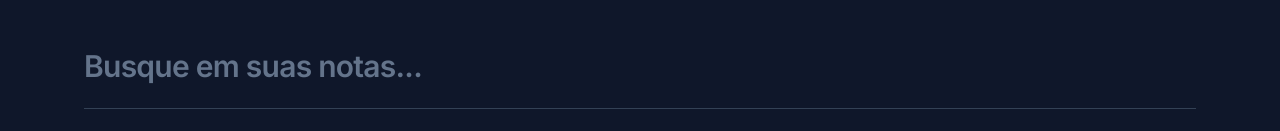
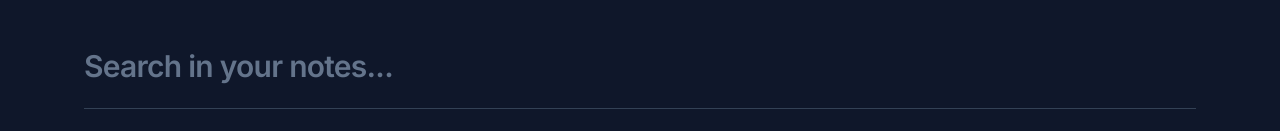
Before and after one commit to duducamargo/note-express, a React (Vite) app: page / in a window 1280 px wide. Shown: the top 131 px of the page. Built offline with nearby package versions, Linux system fonts and the light colour scheme.

Commit message:
language fixed

```diff
--- a/src/App.tsx
+++ b/src/App.tsx
@@ -62,7 +62,7 @@ export default function App() {
       <form className="w-full">
         <input
           type="text"
-          placeholder="Busque em suas notas..."
+          placeholder="Search in your notes..."
           className="w-full bg-transparent text-3xl font-semibold tracking-tight placeholder:text-slate-500 outline-none"
           onChange={handleSearch}
         />
--- a/src/components/NoteCard.tsx
+++ b/src/components/NoteCard.tsx
@@ -49,9 +49,9 @@ export default function NoteCard({ note, onNoteDeleted }: NoteCardProps) {
             onClick={() => onNoteDeleted(note.id)}
             className="w-full bg-slate-800 py-4 text-center text-sm text-slate-300 outline-none font-medium group"
           >
-            Deseja{" "}
+            Do you want to{" "}
             <span className="text-red-400 group-hover:underline">
-              apagar essa nota?
+              delete this note?
             </span>
           </button>
         </Dialog.Content>
```
